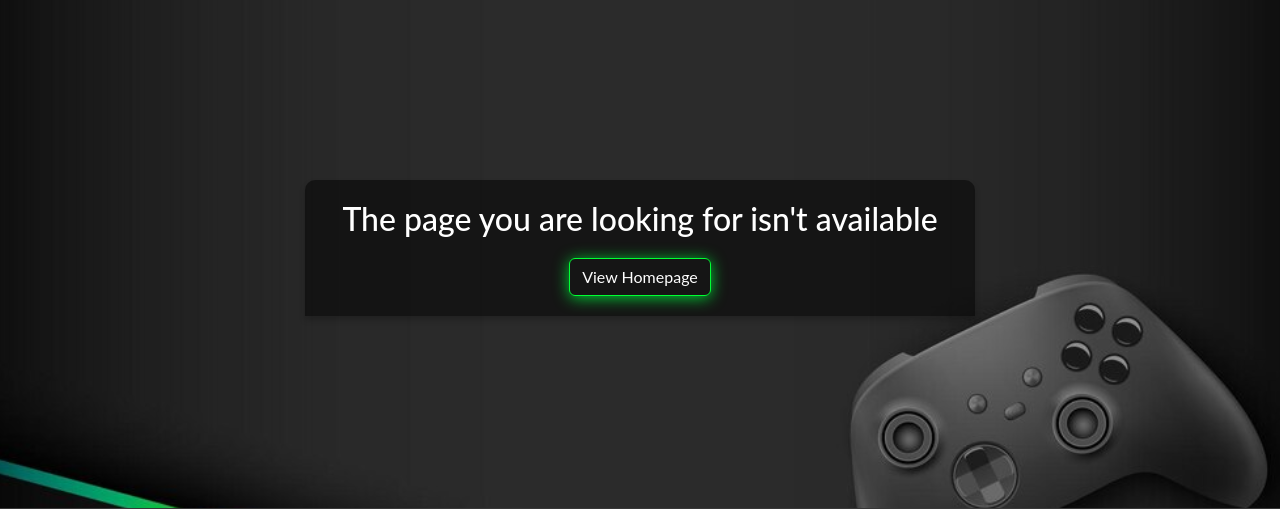
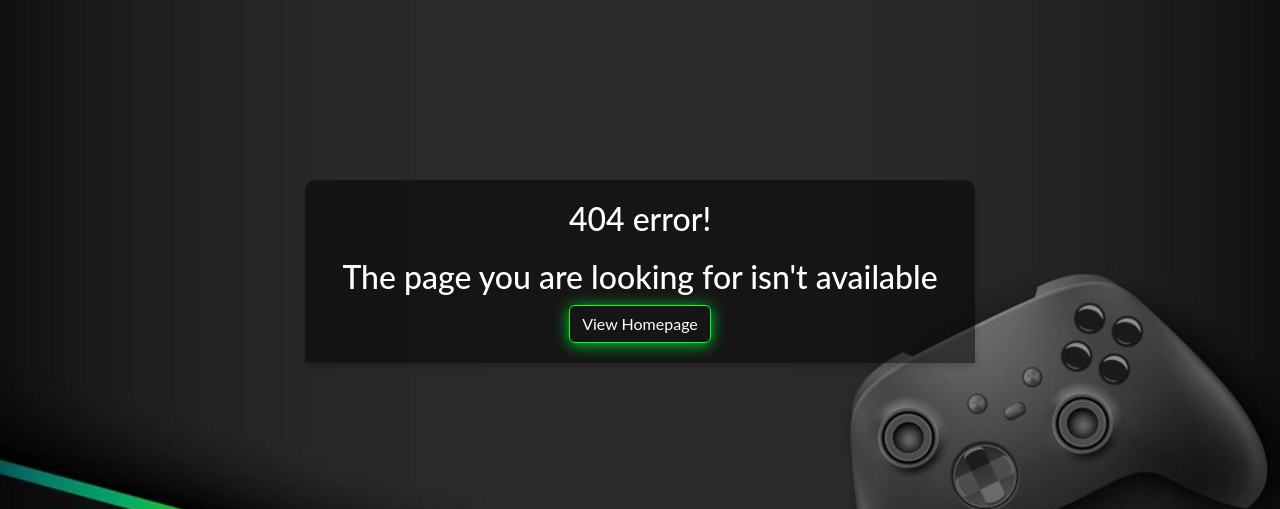
Before and after one commit to nazar0309/epic_merch, a Django app: template templates/404.html in a window 1280 px wide. Shown: the part 80-589 px from the top of the page. Run offline with Django 3.2, Linux system fonts and the light colour scheme; the template is opened without the code that fills it, so the values that code supplies are empty; some libraries are stand-ins or nearby versions.

```diff
--- a/templates/404.html
+++ b/templates/404.html
@@ -9,7 +9,8 @@
     <div class="container h-100">
         <div class="center-block">
             <div class ='logo-block'>
-                <h1>The page you are looking for isn't available</h1>
+                <h1>404 error!</h1>
+                <h2>The page you are looking for isn't available</h2>
                 <a href="{% url 'home' %}" class="btn btn-outline-success">View Homepage</a>
             </div>
         </div>
```
